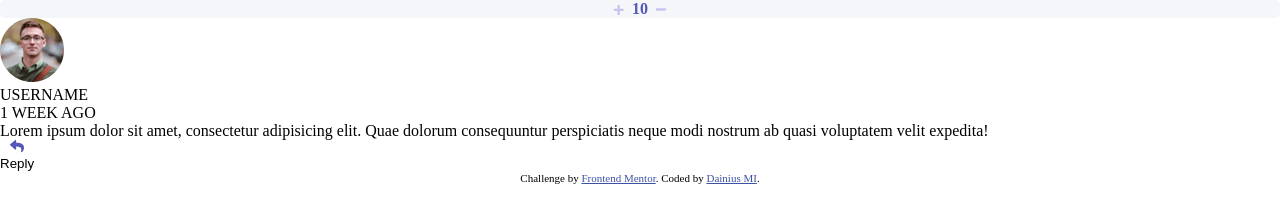
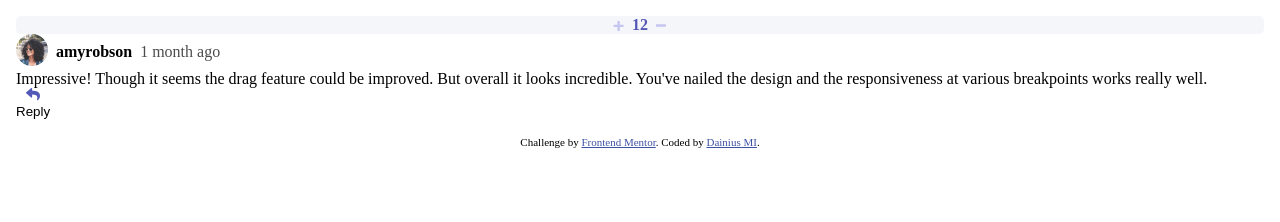
Before and after one commit to DainiusMI/interactive-comments-section, a website: page index.html in a window 1280 px wide. Drawn offline with Linux system fonts and the light colour scheme.

Commit message:
user-info container

```diff
--- a/index.html
+++ b/index.html
@@ -23,20 +23,20 @@
 
         <div class="vote-container">
           <button class="highlight upvote"><img src="./images/icon-plus.svg" alt="+"></button>
-          <p id="vote-score">10</p>
+          <p id="vote-score">12</p>
           <button class="highlight downvot"><img src="./images/icon-minus.svg" alt="-"></button>
         </div>
 
         <div class="user-info">
           <div class="avatar">
-            <img src="./images/avatars/image-juliusomo.png" alt="">
+            <img src="./images/avatars/image-amyrobson.png" alt="">
           </div>
-          <div id="user-name">USERNAME</div>
-          <div class="created-at">1 WEEK AGO</div>
+          <div class="user-name">amyrobson</div>
+          <div class="created-at">1 month ago</div>
         </div>
 
         <p class="comment">
-          Lorem ipsum dolor sit amet, consectetur adipisicing elit. Quae dolorum consequuntur perspiciatis neque modi nostrum ab quasi voluptatem velit expedita!
+          Impressive! Though it seems the drag feature could be improved. But overall it looks incredible. You've nailed the design and the responsiveness at various breakpoints works really well.
         </p>
 
         <div class="button-container">
--- a/scss/main.scss
+++ b/scss/main.scss
@@ -27,6 +27,10 @@ button {
     cursor: pointer;
 }
 
+.app-container {
+    padding: 1rem
+}
+
 .vote-container {
     @include flex(row, center, center);
     gap: .5rem;
@@ -47,3 +51,20 @@ button {
         font-weight: 700;
     }
 }
+
+.user-info {
+    @include flex(row, center, flex-start);
+    gap: .5rem;
+    .avatar {
+        img {
+            width: 2rem;
+            height: 2rem;
+        }
+    }
+    .user-name {
+        font-weight: 700;
+    }
+    .created-at {
+        opacity: .7;
+    }
+}
```
Also changed, not shown: css/main.css, 1 other file.
